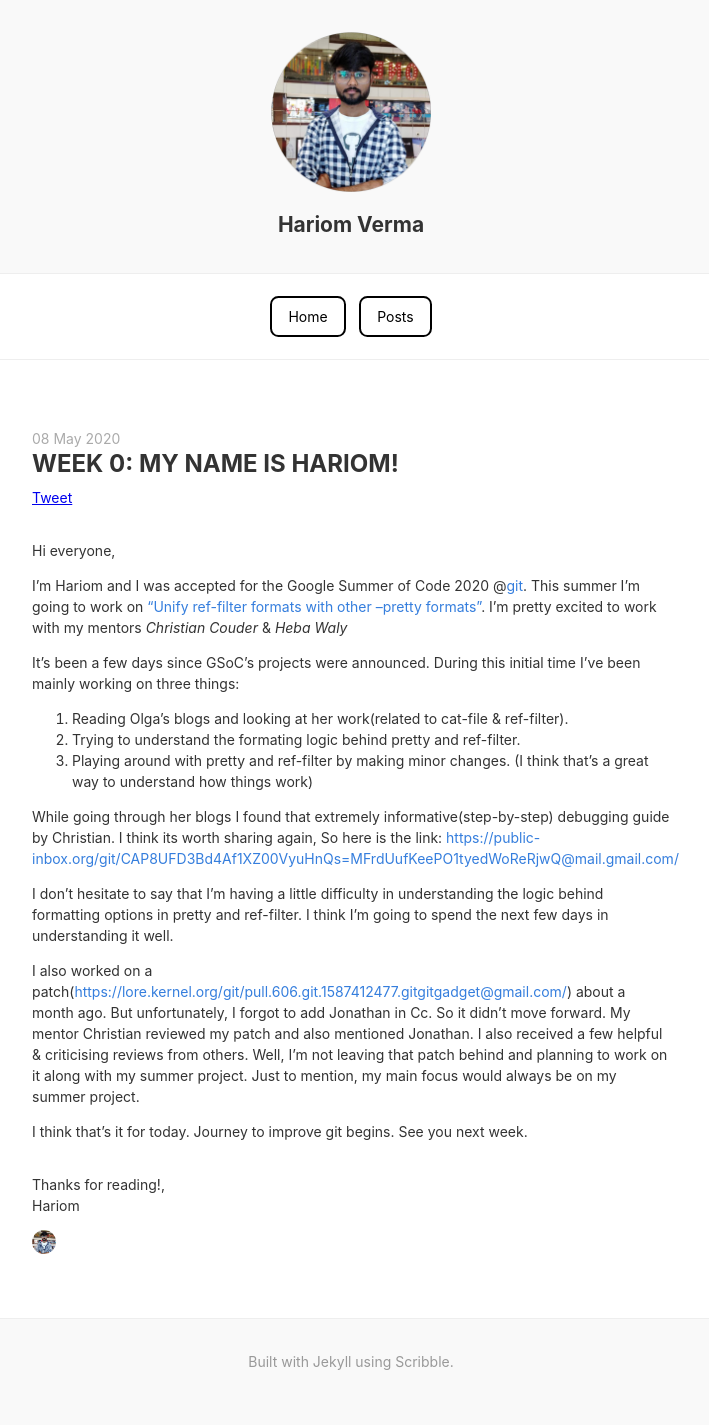
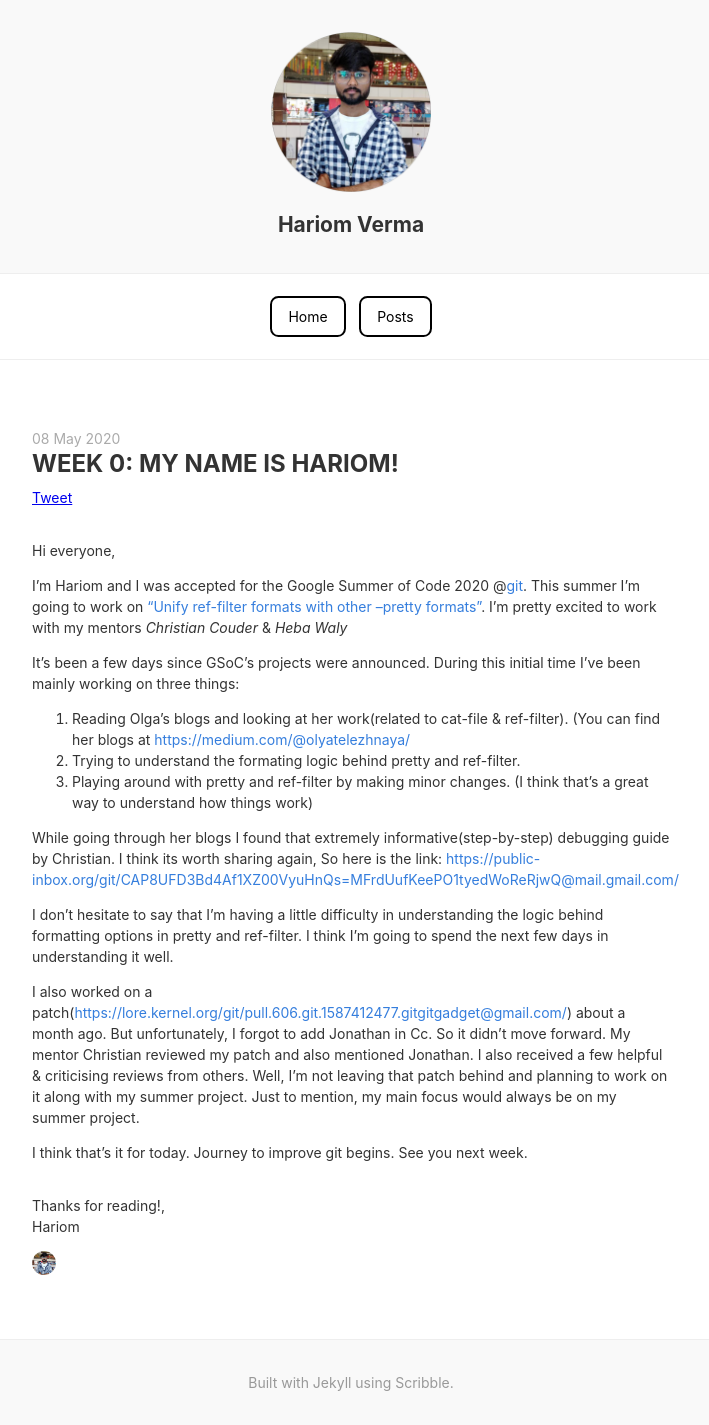
Before and after one commit to harry-hov/blogs, a Jekyll site: the page built from _posts/2020-05-08-week0-pilot.md, in a window 1280 px wide. Shown: the whole page, without its empty margins (289-998 px from the left). Built offline with Jekyll 4.4.1, drawn with Linux system fonts in a browser that asks for light colours; comment, search, counter and statistics services are not loaded; before the commit the page ends 1404 px from its top, so only the background shows below that.

Commit message:
Update 2020-05-08-week0-pilot.md
Add link to Olga's blogs

```diff
--- a/_posts/2020-05-08-week0-pilot.md
+++ b/_posts/2020-05-08-week0-pilot.md
@@ -10,6 +10,7 @@ I'm Hariom and I was accepted for the Google Summer of Code 2020 @[git](https://
 It's been a few days since GSoC's projects were announced. During this initial time I've been mainly working on three things:
 
 1. Reading Olga's blogs and looking at her work(related to cat-file & ref-filter).
+(You can find her blogs at [https://medium.com/@olyatelezhnaya/](https://medium.com/@olyatelezhnaya/)
 2. Trying to understand the formating logic behind pretty and ref-filter.
 3. Playing around with pretty and ref-filter by making minor changes. (I think that's a great way to understand how things work)
 
```
